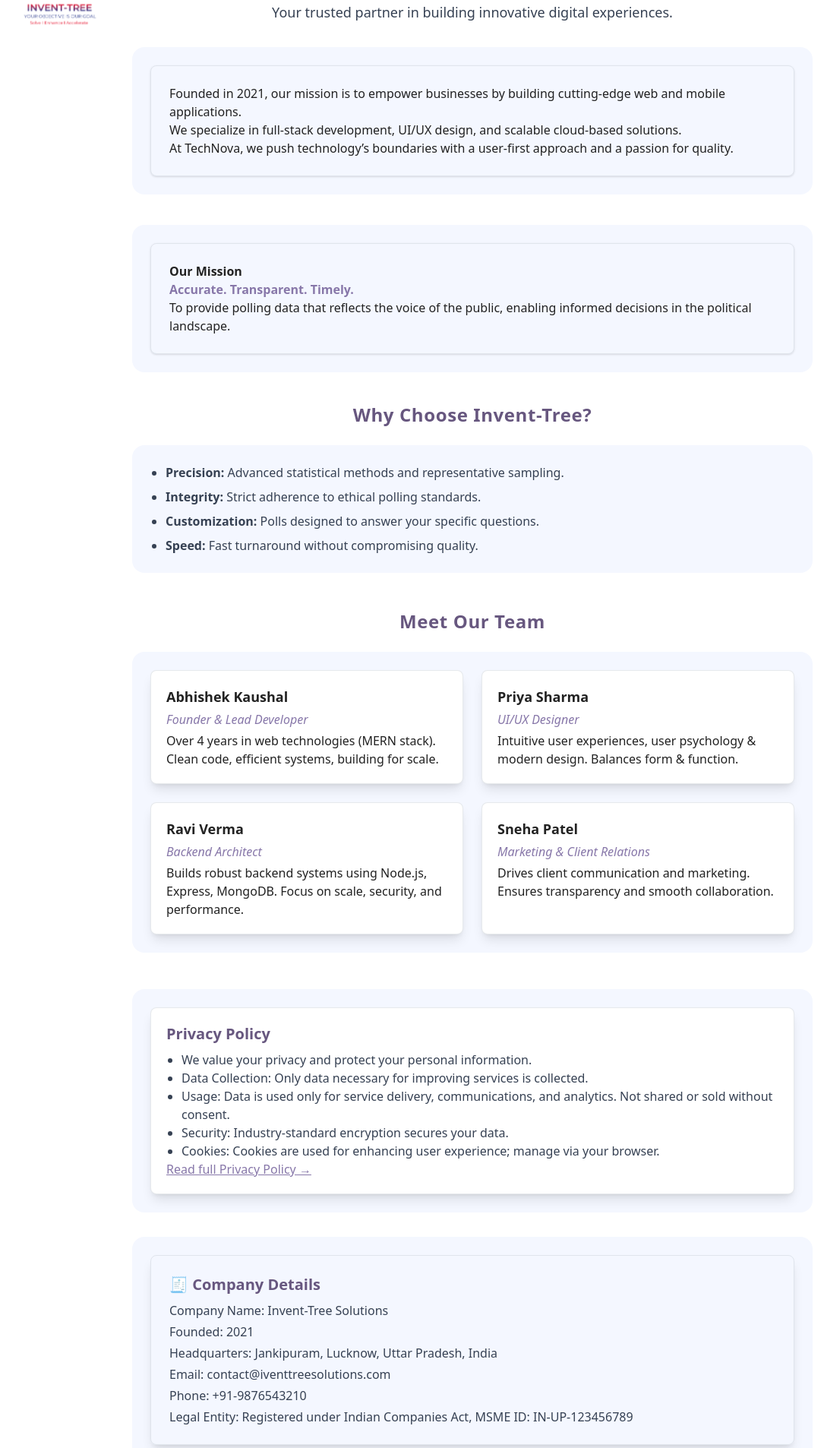
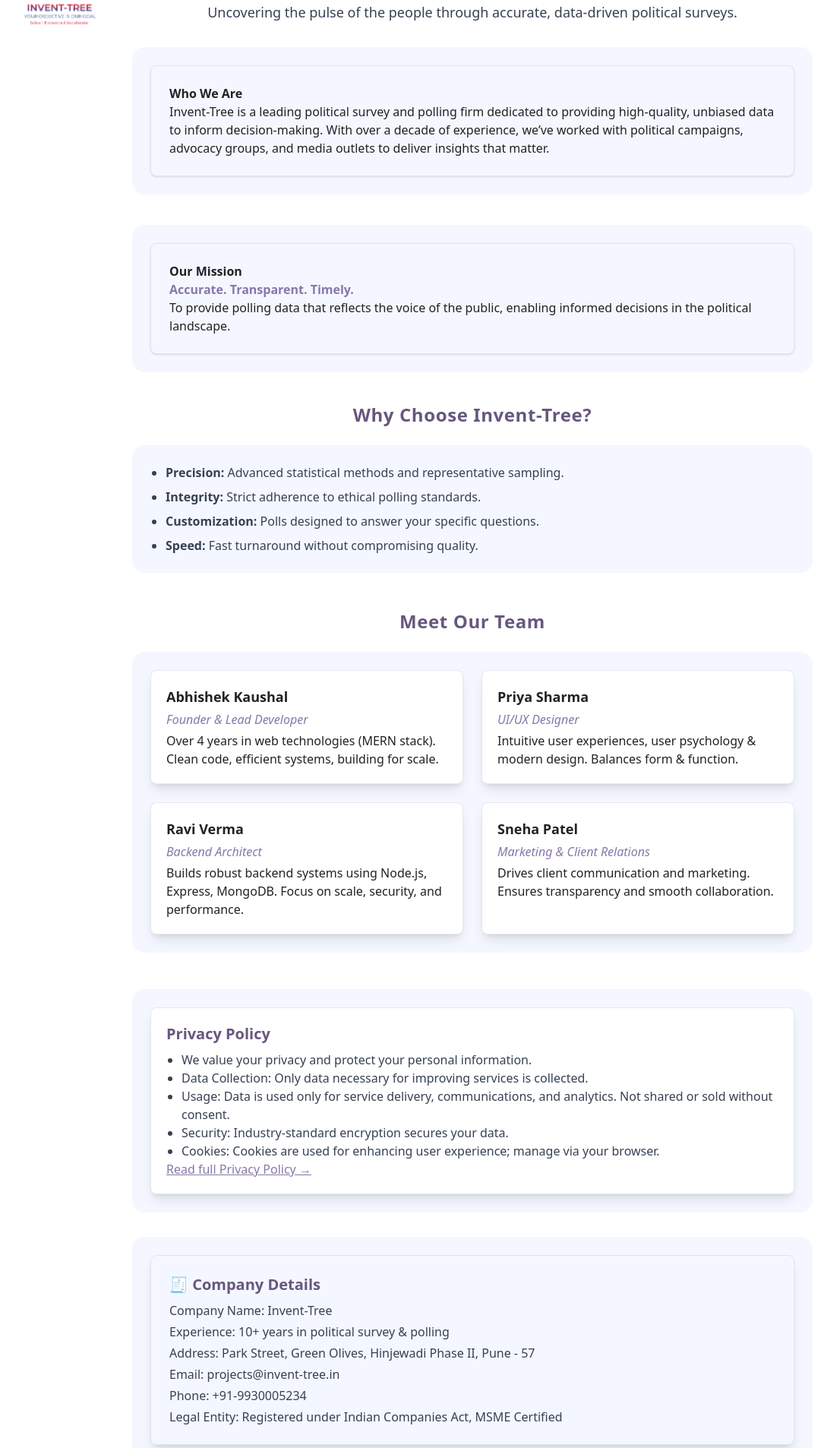
Before and after one commit to heyavanindra/invent-tree, a Next.js app: page /about in a window 1280 px wide. Shown: the part 94-2000 px from the top of the page at 76% size, without its empty margins (18-1103 px from the left). Built offline with nearby package versions, Linux system fonts and the light colour scheme.

Commit message:
fixed home page

```diff
--- a/src/app/about/page.jsx
+++ b/src/app/about/page.jsx
@@ -50,7 +50,7 @@
           animate={{ y: 0, opacity: 1 }}
           transition={{ delay: 0.1, duration: 1, type: "spring" }}
         >
-          About Invent-Tree Solutions
+          About Invent-Tree
         </motion.h1>
         <motion.p
           className="text-center text-lg mb-8 text-gray-700 dark:text-gray-300"
@@ -58,7 +58,7 @@
           animate={{ opacity: 1 }}
           transition={{ delay: 0.3 }}
         >
-          Your trusted partner in building innovative digital experiences.
+          Uncovering the pulse of the people through accurate, data-driven political surveys.
         </motion.p>
 
         {/* Who We Are */}
@@ -72,12 +72,11 @@
             variants={fadeInUp}
           >
             <p>
-              Founded in 2021, our mission is to empower businesses by building
-              cutting-edge web and mobile applications. <br />
-              We specialize in full-stack development, UI/UX design, and scalable
-              cloud-based solutions. <br />
-              At TechNova, we push technology’s boundaries with a user-first
-              approach and a passion for quality.
+              <strong>Who We Are</strong><br />
+              Invent-Tree is a leading political survey and polling firm dedicated to providing
+              high-quality, unbiased data to inform decision-making. With over a decade of
+              experience, we’ve worked with political campaigns, advocacy groups, and media outlets
+              to deliver insights that matter.
             </p>
           </motion.div>
         </div>
@@ -191,12 +190,12 @@
           >
             <h2 className="text-xl font-semibold mb-2 text-[#67577f]">🧾 Company Details</h2>
             <div className="space-y-1 text-gray-700 dark:text-gray-300">
-              <div>Company Name: Invent-Tree Solutions</div>
-              <div>Founded: 2021</div>
-              <div>Headquarters: Jankipuram, Lucknow, Uttar Pradesh, India</div>
-              <div>Email: contact@iventtreesolutions.com</div>
-              <div>Phone: +91-9876543210</div>
-              <div>Legal Entity: Registered under Indian Companies Act, MSME ID: IN-UP-123456789</div>
+              <div>Company Name: Invent-Tree</div>
+              <div>Experience: 10+ years in political survey & polling</div>
+              <div>Address: Park Street, Green Olives, Hinjewadi Phase II, Pune - 57</div>
+              <div>Email: projects@invent-tree.in</div>
+              <div>Phone: +91-9930005234</div>
+              <div>Legal Entity: Registered under Indian Companies Act, MSME Certified</div>
             </div>
           </motion.div>
         </div>
--- a/src/components/card.jsx
+++ b/src/components/card.jsx
@@ -9,22 +9,9 @@
   return (
     <div ref={ref}>
       <motion.div
-        initial={{
-          opacity: 0,
-          y: -10,
-        }}
-        whileInView={{
-          opacity: 1,
-          y: 0,
-        }}
-        transition={{
-          delay: 0.3,
-          duration: 0.6,
-          stiffness: 800,
-        }}
-        viewport={{
-          once: false,
-        }}
+
+
+
         className="h-screen flex flex-col justify-center items-center w-[400px]"
       >
         <div className="p-4 bg-white/80 flex flex-col justify-center items-center gap-y-2 backdrop-blur-xs  rounded-2xl lg:w-[20vw] text-center">
@@ -42,9 +29,24 @@
                      )}
           </div>
         </div>
-        <div>
+        <motion.div
+          initial={{
+            y:-10,
+            opacity:0.5
+          }}
+          whileInView={{
+            y:0,
+            opacity:1
+          }}
+          transition={{
+            duration:0.3,
+            damping:300,
+
+          }}
+
+        >
           <img src="/logo/Invent-Tree logo Favicon-08.png" alt="pin" />
-        </div>
+        </motion.div>
       </motion.div>
     </div>
   );
--- a/src/components/scenes/Scene2.jsx
+++ b/src/components/scenes/Scene2.jsx
@@ -40,20 +40,23 @@
       {/* Center content - only visible on desktop */}
 
       {/* Side scrolling columns */}
-      <div className="w-full  h-full flex">
+      <div className="w-full h-full flex">
         {/* Left column scroll */}
         <div className="w-1/2 h-full overflow-hidden">
           <motion.div
             className="flex flex-col"
-            animate={{ y: ["5%", "-100%"] }}
+            animate={{ y: ["0%", "-100%"] }}
             transition={{
               duration: 60,
               ease: "linear",
               repeat: Infinity,
+              repeatType: "loop",
             }}
+            style={{ willChange: "transform" }}
           >
+            {/* Double the content for seamless loop */}
             {[...leftColumnData, ...leftColumnData].map((item, i) => (
-              <div  key={`left-img-${i}`}>
+              <div key={`left-img-${i}`}>
                 {typeof item === "string" ? (
                   <div>
                     <Image
@@ -81,13 +84,16 @@
         <div className="w-1/2 h-full overflow-hidden">
           <motion.div
             className="flex flex-col"
-            animate={{ y: ["0%", "-100%"] }}
+            animate={{ y: ["-25%", "-125%"] }}
             transition={{
               duration: 60,
               ease: "linear",
               repeat: Infinity,
+              repeatType: "loop",
             }}
+            style={{ willChange: "transform" }}
           >
+            {/* Double the content for seamless loop */}
             {[...rightColumnData, ...rightColumnData].map((item, i) =>
               typeof item === "string" ? (
                 <Image
--- a/src/components/scenes/Scene4.jsx
+++ b/src/components/scenes/Scene4.jsx
@@ -108,7 +108,7 @@
                 href={"/contact"}
                 className="text-base lg:text-xl text-[#8777a9] dark:text-[#b6a4d9]"
               >
-                contact@invent-tree.com
+                projects@invent-tree.in
               </Link>
             </div>
             <div className="text-xl lg:text-3xl">
@@ -116,7 +116,7 @@
                 <span className="text-[#8777a9] dark:text-[#b6a4d9] font-semibold">
                   TEL
                 </span>{" "}
-                058-322-3322
+                +91-9930005234
               </p>
               <small className="text-xs -mt-1 block font-medium text-gray-600 dark:text-gray-400">
                 Reception Hours: 9:00-18:00 (Mon-Fri)
@@ -133,11 +133,15 @@
                 <p className="py-1 text-blue-500 dark:text-red-400">
                   Invent-Tree Inc.
                 </p>
-                <p className="py-1">1234 Innovation Drive, Tokyo, Japan</p>
-                <p>TEL: 058-322-3322 / FAX: 058-322-3323</p>
+                <p className="py-1">
+                  Park Street, Green Olives,
+                  <br />
+                  Hinjewadi Phase II, Pune - 57
+                </p>
+                <p>TEL: +91-9930005234</p>
                 <br />
                 <p className="text-sm text-gray-500">
-                  &copy; 2025 Invent-tree. All rights reserved.
+                  &copy; 2025 Invent-Tree. All rights reserved.
                 </p>
               </address>
 
```
Also changed, not shown: src/app/page.js (+2 -2 lines), src/components/Home.jsx (+6 -8 lines), public/bg-map.jpg (deleted), public/colors-download-settings-flappy-bird-bird-11562999909gni9kwqefo.png (deleted).
